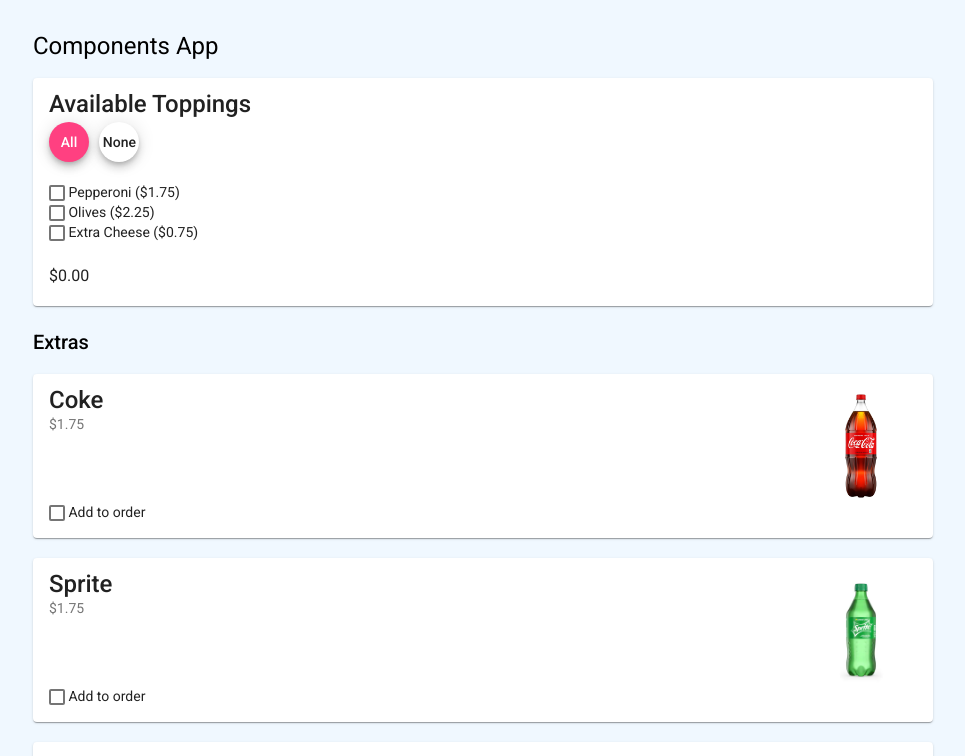
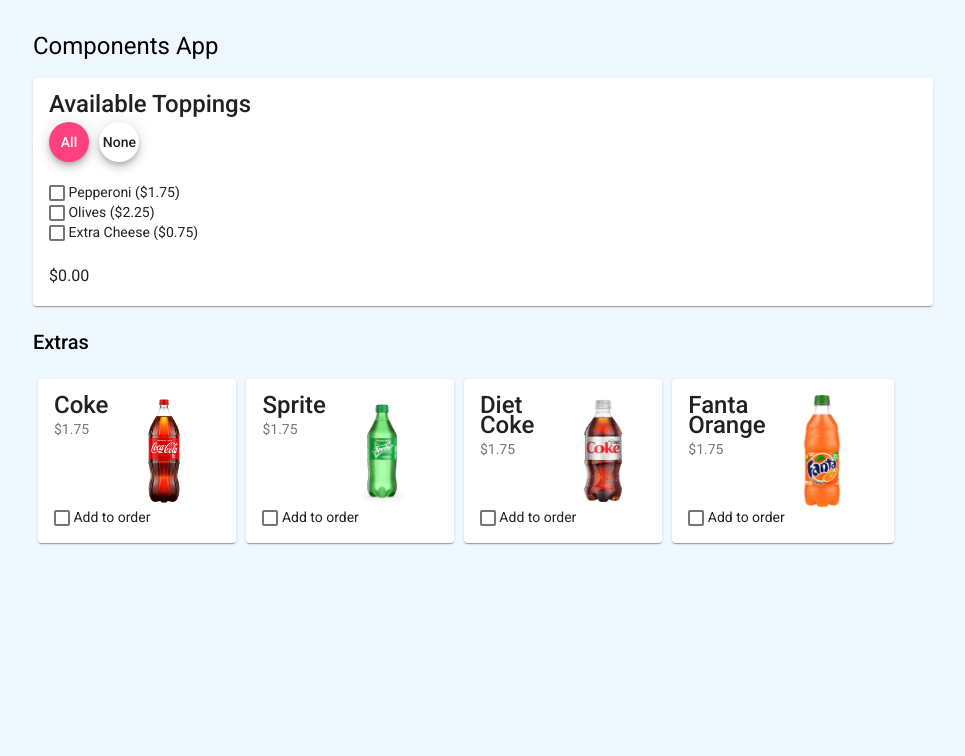
Before and after one commit to tsteelematc/components-5, an Angular app: page / in a window 1280 px wide. Shown: the top 756 px of the page, without its empty margins (157-1122 px from the left). Built offline with nearby package versions, Linux system fonts and the light colour scheme.

Commit message:
Added styling...
Put the extras in a flexbox grid

```diff
--- a/src/app/pizza-extras/pizza-extras.component.html
+++ b/src/app/pizza-extras/pizza-extras.component.html
@@ -1,5 +1,7 @@
 <h2>Extras</h2>
-<div *ngFor="let ext of extras" class="grid">
+
+<div class="grid">
+    <div *ngFor="let ext of extras" class="grid-item">
         <mat-card class="example-card">
             <mat-card-title-group>
                 <mat-card-title>{{ ext.name }}</mat-card-title>
@@ -14,5 +16,5 @@
                 </label>
             </mat-card-content>
         </mat-card>
-    <br>
     </div>
+</div>
--- a/src/styles.css
+++ b/src/styles.css
@@ -10,3 +10,13 @@ body {
   max-width: 900px;
   background-color: aliceblue;
 }
+
+.grid {
+  display: flex;
+  flex-direction: row;
+}
+
+.grid-item {
+  flex: 0 0 20%;
+  margin: 5px;
+}
```
Lines whose indentation alone changed are shown as unchanged.
